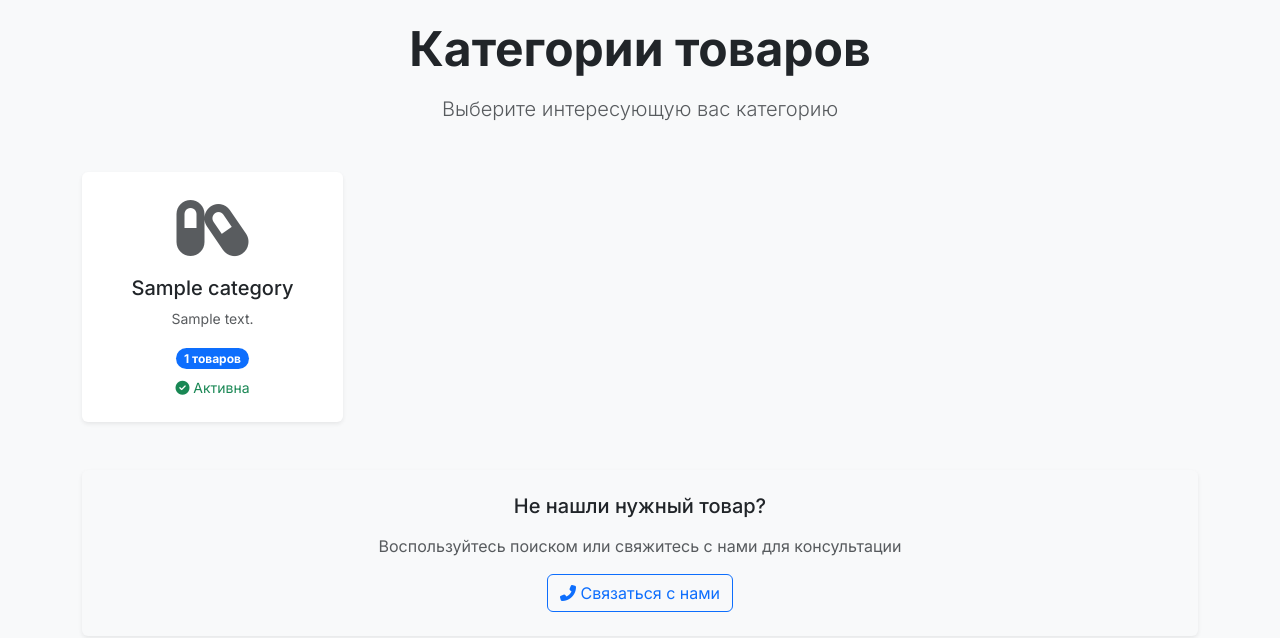
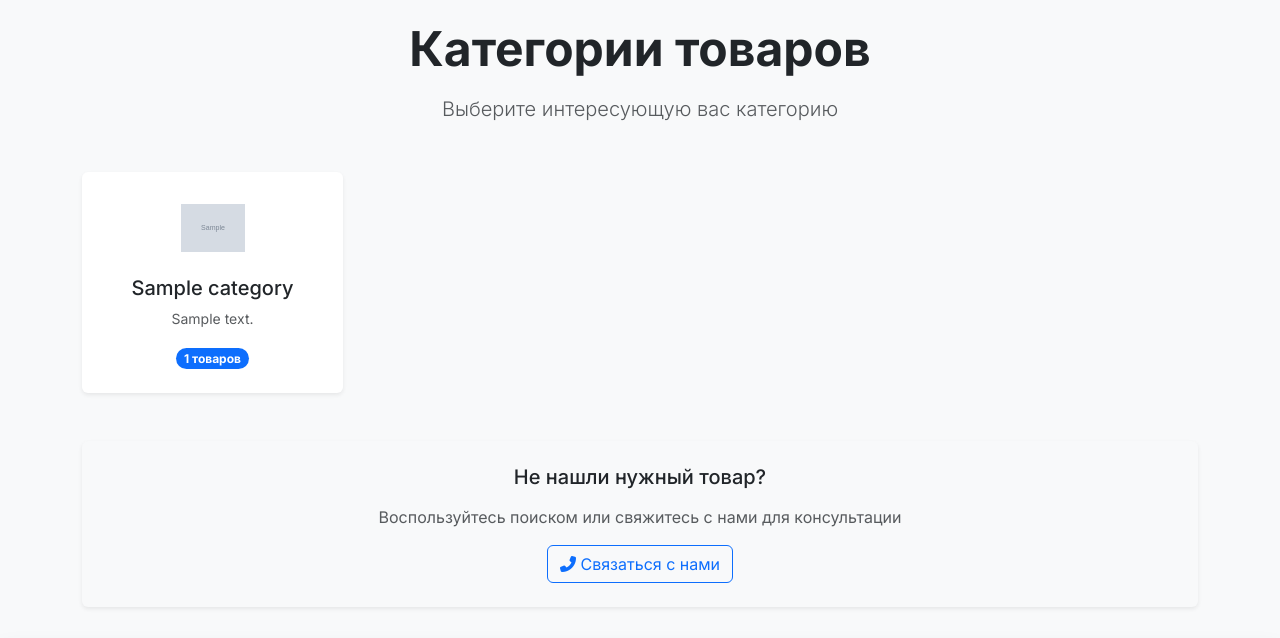
Before and after one commit to Mcrtychyan/Pharmacy, a Django app: page /categories/ in a window 1280 px wide. Shown: the part 199-837 px from the top of the page. Run offline with Django 5.2, Linux system fonts and the light colour scheme; tables that the repository leaves empty hold one stand-in row (values such as "Sample post"); grey boxes marked "Sample" are stand-in pictures.

Commit message:
Исправил страницу с категориями теперь картинки категорий отображаются

```diff
--- a/templates/categories/category_list.html
+++ b/templates/categories/category_list.html
@@ -26,6 +26,12 @@
             <a href="{% url 'category_detail' category.slug %}" class="text-decoration-none">
                 <div class="card border-0 shadow-sm h-100 category-card text-center p-4">
                     <div class="category-icon mb-3">
+                        {% if category.icon_image %}
+                            <!-- Если загружена своя иконка -->
+                            <img src="{{ category.icon_image.url }}" alt="{{ category.name }}"
+                                 style="width: 64px; height: 64px; object-fit: contain;">
+                        {% else %}
+                            <!-- Иконки-заглушки для категорий без изображения -->
                             {% if category.name == "Лекарства" %}
                                 <i class="fas fa-pills fa-4x text-primary"></i>
                             {% elif category.name == "Витамины" %}
@@ -41,16 +47,14 @@
                             {% else %}
                                 <i class="fas fa-capsules fa-4x text-muted"></i>
                             {% endif %}
+                        {% endif %}
                     </div>
                     <h5 class="mb-2 text-dark">{{ category.name }}</h5>
-                    <p class="text-muted small mb-2">{{ category.description|truncatewords:10 }}</p>
+                    <p class="text-muted small mb-2">{{ category.description|truncatewords:10|default:"Описание отсутствует" }}</p>
                     <div class="mt-2">
                         <span class="badge bg-primary rounded-pill">{{ category.products.count }} товаров</span>
                     </div>
                     {% if category.is_active %}
-                        <small class="text-success mt-2">
-                            <i class="fas fa-check-circle"></i> Активна
-                        </small>
                     {% else %}
                         <small class="text-muted mt-2">
                             <i class="fas fa-clock"></i> Скоро
@@ -97,11 +101,13 @@
         box-shadow: 0 10px 30px rgba(0,0,0,0.15) !important;
     }
 
-    .category-card .category-icon i {
+    .category-card .category-icon i,
+    .category-card .category-icon img {
         transition: transform 0.3s ease;
     }
 
-    .category-card:hover .category-icon i {
+    .category-card:hover .category-icon i,
+    .category-card:hover .category-icon img {
         transform: scale(1.1);
     }
 
```
Lines whose indentation alone changed are shown as unchanged.
